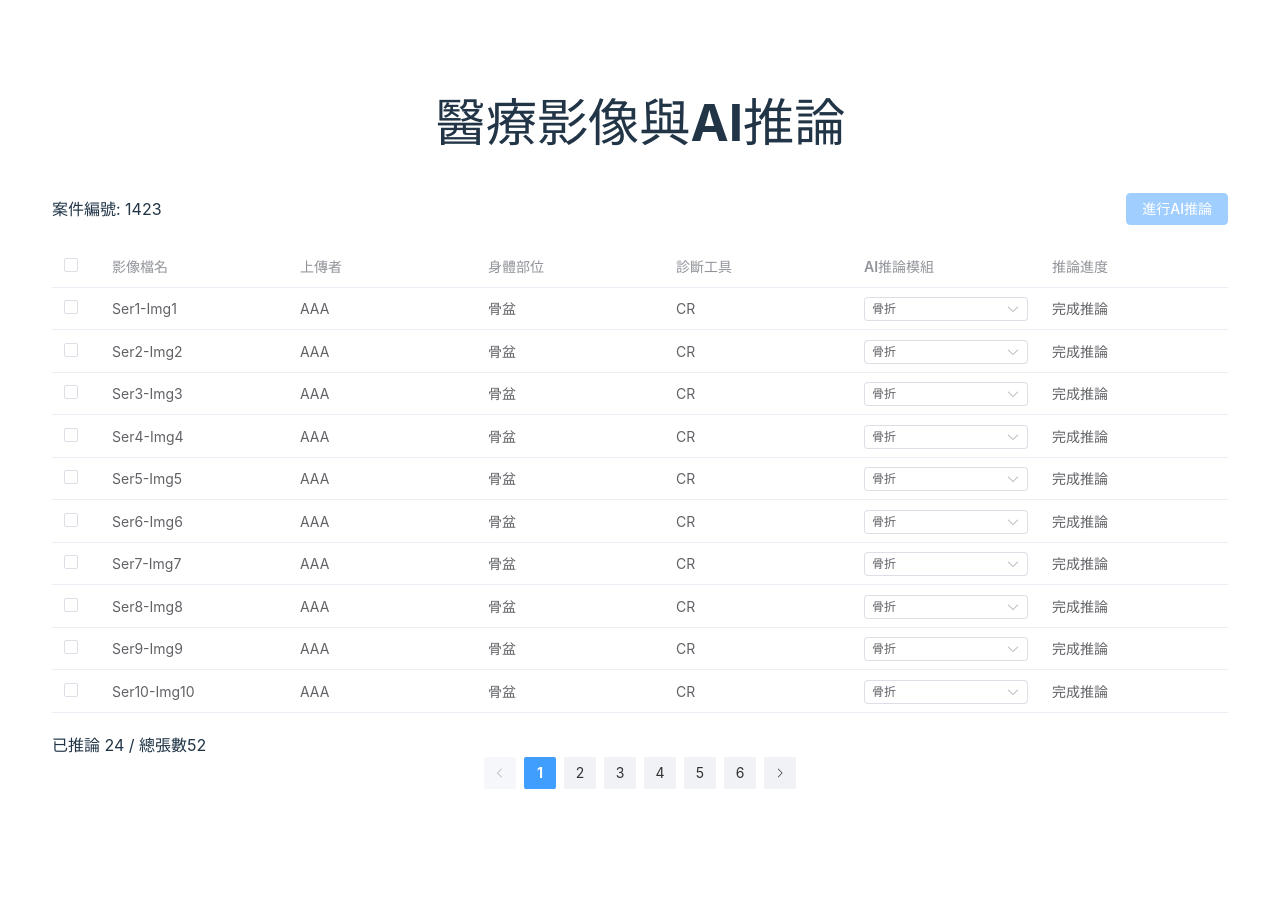
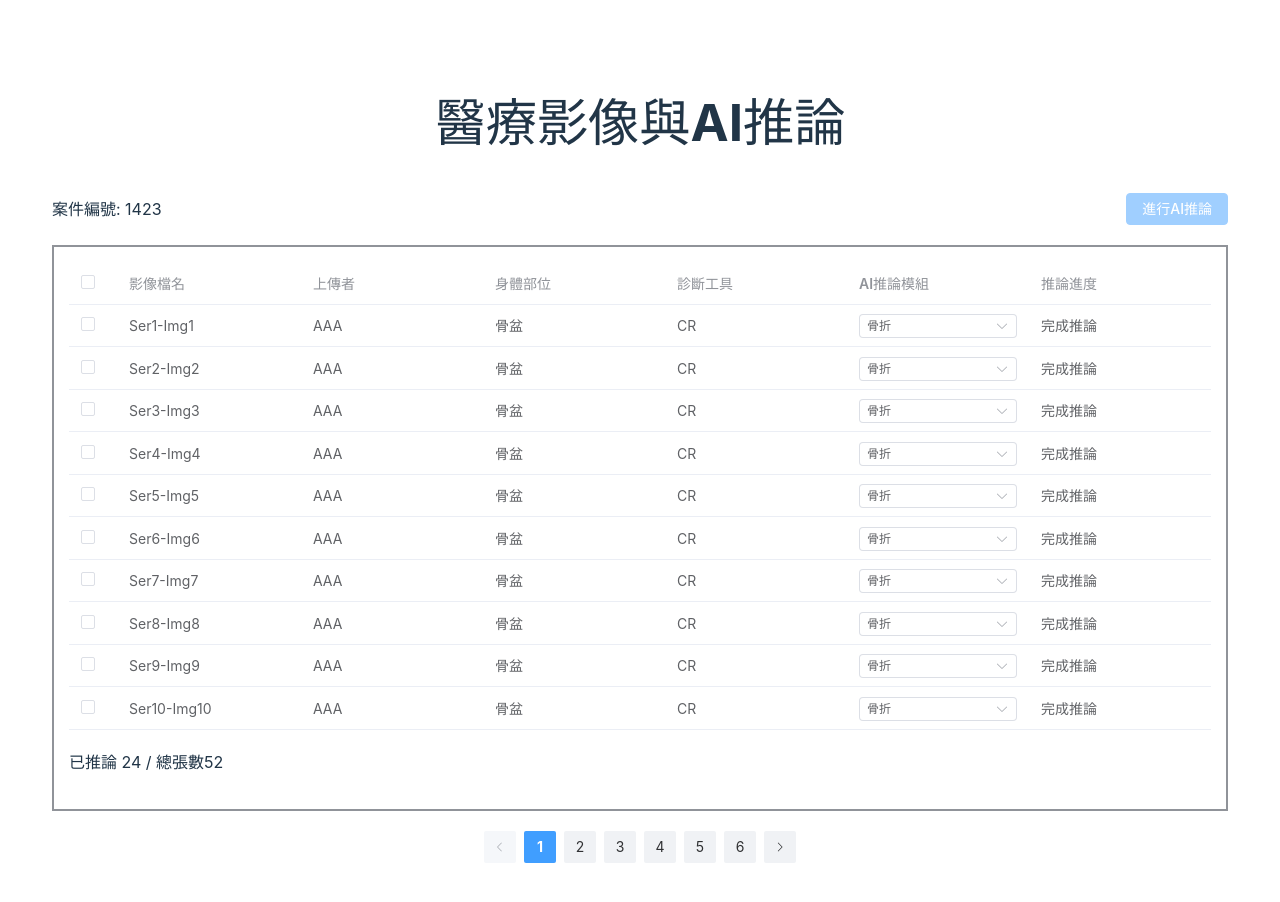
Before and after one commit to evadzala/element-table, a Vue app: page / in a window 1280 px wide. Shown: the top 902 px of the page. Before the commit the page ends 841 px from the top, so only its background shows below. Built offline with nearby package versions, Linux system fonts and the light colour scheme.

Commit message:
修改UI

```diff
--- a/src/style.css
+++ b/src/style.css
@@ -4,9 +4,9 @@
   line-height: 24px;
   font-weight: 400;
 
-  color-scheme: light dark;
-  color: rgba(255, 255, 255, 0.87);
-  background-color: #242424;
+  /* color-scheme: light dark; */
+  /* color: rgba(255, 255, 255, 0.87); */
+  /* background-color: #242424; */
 
   font-synthesis: none;
   text-rendering: optimizeLegibility;
--- a/src/views/form.vue
+++ b/src/views/form.vue
@@ -8,6 +8,7 @@
           <el-button type="primary" @click="sentData" :disabled="!(multipleEvent.length > 0)">進行AI推論</el-button>
         </div>
       </div>
+      <div class="table_border">
         <el-table
           :data="pageData"
           style="width: 100%"
@@ -36,6 +37,7 @@
         <div class="proportion">
           <div>
             已推論 {{ hasDone() }} / 總張數{{ homeworkData.length }}
+          </div>
         </div>
       </div>
       <div class="pagination">
@@ -178,11 +180,18 @@ export default {
   margin-bottom: 20px;
 }
 
+.table_border {
+  border: 2px solid #909399;
+  margin-bottom: 20px;
+  padding: 15px;
+}
+
 .proportion {
   display: flex;
   justify-content: flex-start;
-  margin-top: 20px;
+  margin: 20px 0;
 }
+
 .pagination {
   display: flex;
   justify-content: center;
```
Lines whose indentation alone changed are shown as unchanged.
